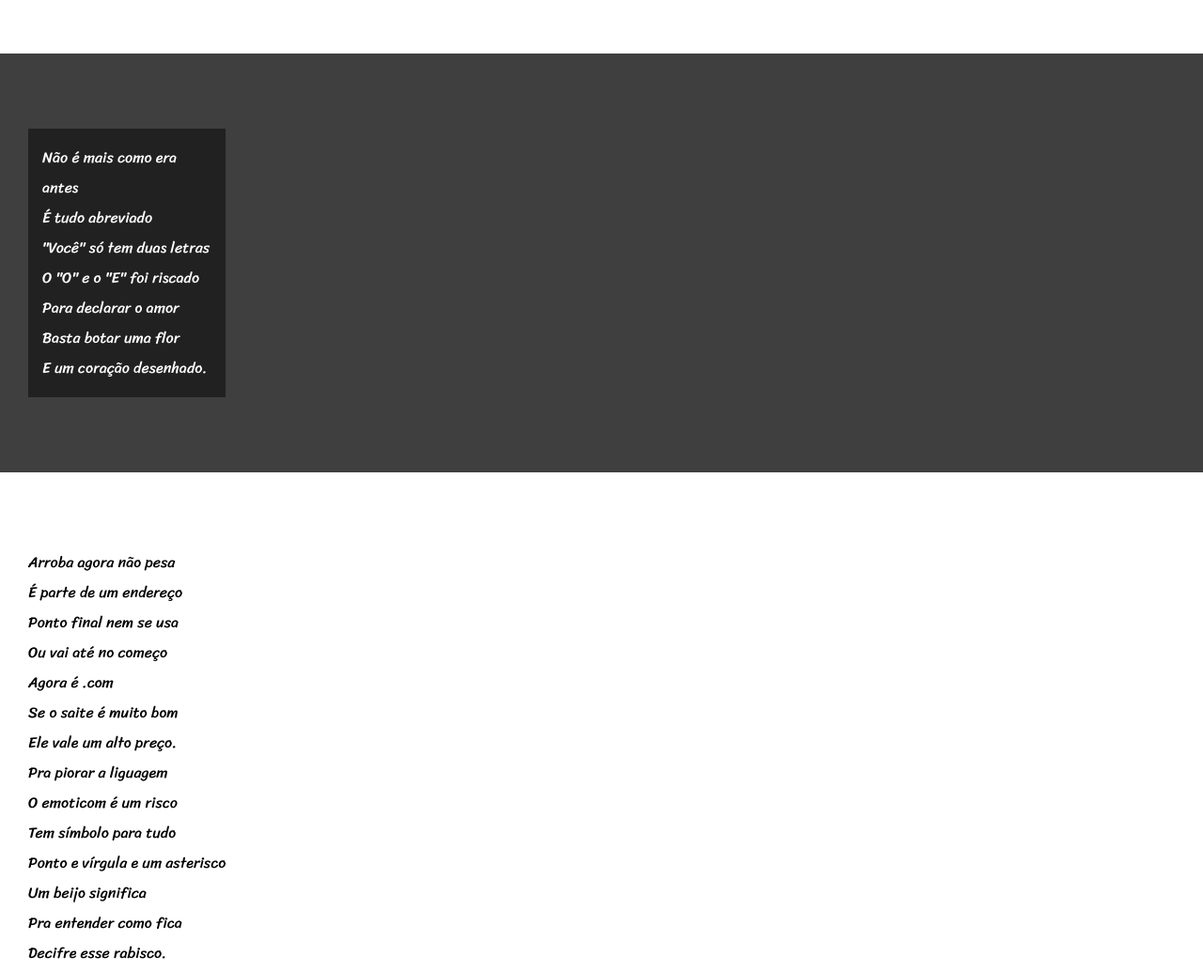
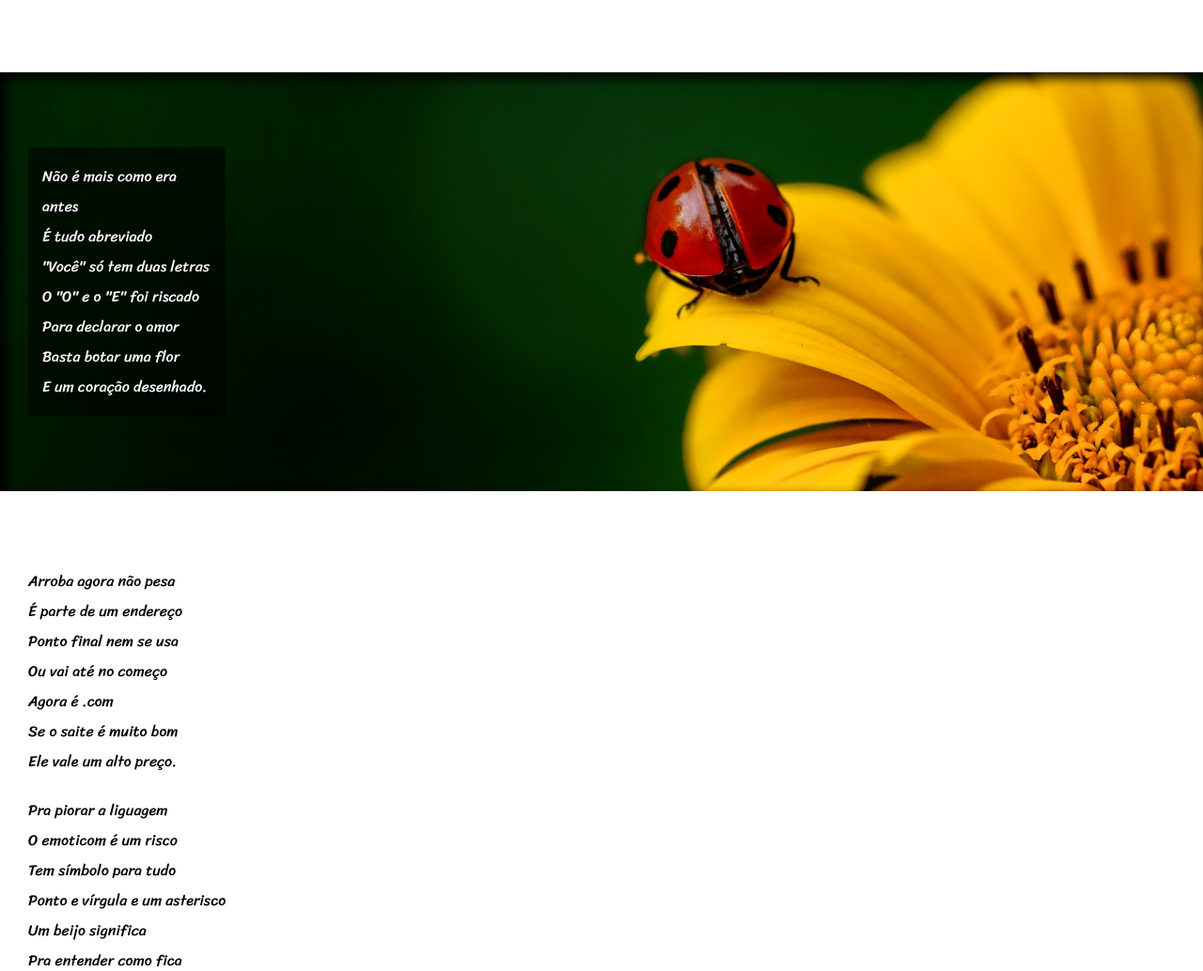
Before and after one commit to Gustavo-Dias-11/projeto-cordel, a plain HTML site: page index.html in a window 1280 px wide. Shown: the part 516-1550 px from the top of the page at 94% size. Drawn offline with Linux system fonts and the light colour scheme.

Commit message:
finalizado com backgroud image

```diff
--- a/index.html
+++ b/index.html
@@ -27,7 +27,7 @@
         </p>
     </section>
 
-    <section class="imagem">
+    <section class="imagem" id="img01">
         <p>
             Não é mais como era antes <br>
             É tudo abreviado <br>
@@ -62,7 +62,7 @@
     </section>
 
 
-    <section class="imagem">
+    <section class="imagem" id="img02">
         <p>
             Tenho saudade das cartas <br>
             Escritas com a própria mão <br>
--- a/style.css
+++ b/style.css
@@ -49,6 +49,9 @@ section {
     padding-left: 30px;
     font-family: var(--font3);
 }
+section > p {
+    padding-bottom: 20px;
+}
 .normal {
     background-color: white;
     color: black;
@@ -56,11 +59,25 @@ section {
 .imagem {
     background-color: rgb(63, 63, 63);
     color: white;
+    box-shadow: inset 6px 6px 13px 0px black ;
+    background-size: cover;
+    background-attachment: fixed;
 }
 .imagem > p {
-    background-color: rgba(0, 0, 0, 0.479);
+    background-color: rgba(0, 0, 0, 0.562);
     width: 180px;
     padding: 15px;
+    text-shadow: 1px 1px 0px black;
+}
+#img01 {
+    background-image: url('imagens/background001.jpg');
+    background-position: right;
+
+}
+#img02 {
+    background-image: url('imagens/background002.jpg');
+    background-position: left center;
+
 }
 footer {
     background-color: black;
```
